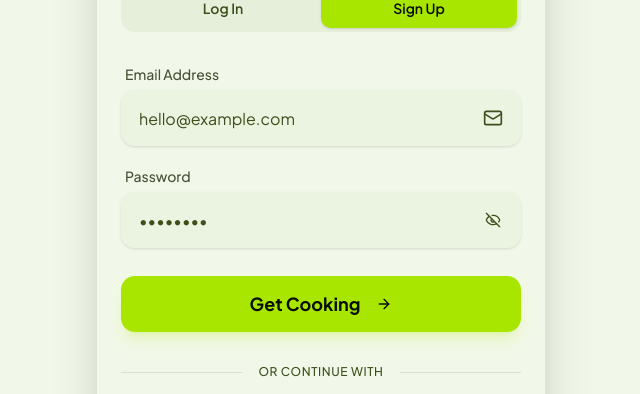
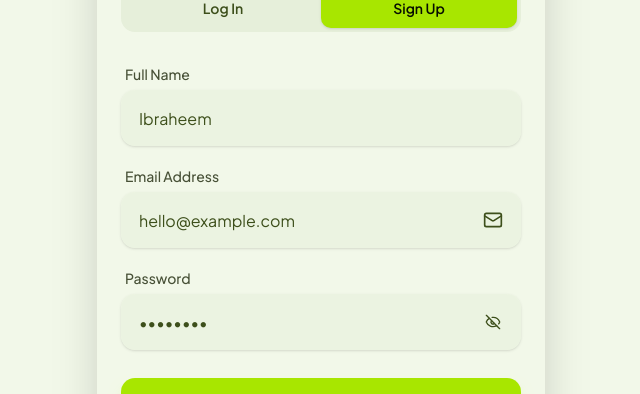
Before and after one commit to davistar21/hatchdev-recipe-finder, a Next.js app: page /signup in a window 1280 px wide. Shown: the part 406-800 px from the top of the page, without its empty margins (319-959 px from the left). Built offline with nearby package versions, Linux system fonts and the light colour scheme; no server answers.

Commit message:
user can log in/sign up and get a JWT stored

```diff
--- a/components/auth/AuthForm.tsx
+++ b/components/auth/AuthForm.tsx
@@ -5,12 +5,40 @@ import Link from "next/link";
 import { Utensils, Mail, EyeOff, ArrowRight } from "lucide-react";
 import { SocialLoginButtons } from "./SocialLoginButtons";
 import { Button } from "@/components/ui/button";
+import { useRouter } from "next/navigation";
+import { useAuthStore } from "@/lib/stores/useAuthStore";
 
 interface AuthFormProps {
   mode: "login" | "signup";
 }
 
 export function AuthForm({ mode }: AuthFormProps) {
+  const router = useRouter();
+
+  const { login, register, isLoading, error, clearError } = useAuthStore();
+
+  const [name, setName] = React.useState("");
+  const [email, setEmail] = React.useState("");
+  const [password, setPassword] = React.useState("");
+
+  const onSubmit = async (e: React.FormEvent<HTMLFormElement>) => {
+    e.preventDefault();
+    clearError();
+
+    try {
+      if (mode === "login") {
+        await login({ email, password });
+      } else {
+        await register({ name, email, password });
+      }
+
+      // After auth, send user into the app (change route if your team uses something else)
+      router.push("/recipes");
+    } catch {
+      // error is already set in the store
+    }
+  };
+
   return (
     <div className="w-full max-w-md bg-background flex flex-col min-h-screen relative shadow-2xl overflow-hidden mx-auto">
       {/* Header Image Section */}
@@ -72,7 +100,26 @@ export function AuthForm({ mode }: AuthFormProps) {
           </div>
 
           {/* Form Inputs */}
-          <form className="flex flex-col gap-5">
+          <form className="flex flex-col gap-5" onSubmit={onSubmit}>
+            {/* Name Field (Signup only) */}
+            {mode === "signup" && (
+              <div className="group/input">
+                <label className="block text-sm font-medium text-foreground/80 mb-1.5 ml-1">
+                  Full Name
+                </label>
+                <div className="flex items-center w-full rounded-xl bg-muted/50 border-2 border-transparent focus-within:border-primary/50 transition-colors shadow-sm overflow-hidden h-14">
+                  <input
+                    type="text"
+                    placeholder="Ibraheem"
+                    value={name}
+                    onChange={(e) => setName(e.target.value)}
+                    className="w-full bg-transparent border-none text-foreground placeholder:text-muted-foreground focus:ring-0 px-4 h-full text-base outline-none"
+                    required
+                  />
+                </div>
+              </div>
+            )}
+
             {/* Email Field */}
             <div className="group/input">
               <label className="block text-sm font-medium text-foreground/80 mb-1.5 ml-1">
@@ -82,7 +129,10 @@ export function AuthForm({ mode }: AuthFormProps) {
                 <input
                   type="email"
                   placeholder="hello@example.com"
+                  value={email}
+                  onChange={(e) => setEmail(e.target.value)}
                   className="w-full bg-transparent border-none text-foreground placeholder:text-muted-foreground focus:ring-0 px-4 h-full text-base outline-none"
+                  required
                 />
                 <div className="pr-4 text-muted-foreground group-focus-within/input:text-primary transition-colors">
                   <Mail className="w-5 h-5" />
@@ -99,7 +149,10 @@ export function AuthForm({ mode }: AuthFormProps) {
                 <input
                   type="password"
                   placeholder="••••••••"
+                  value={password}
+                  onChange={(e) => setPassword(e.target.value)}
                   className="w-full bg-transparent border-none text-foreground placeholder:text-muted-foreground focus:ring-0 px-4 h-full text-base outline-none"
+                  required
                 />
                 <Button
                   type="button"
@@ -124,10 +177,23 @@ export function AuthForm({ mode }: AuthFormProps) {
               </div>
             )}
 
+            {/* Error Message */}
+            {error && (
+              <p className="text-sm font-medium text-red-500 -mt-1">{error}</p>
+            )}
+
             {/* Primary Action Button */}
-            <Button className="w-full bg-primary hover:bg-primary/90 active:scale-[0.98] transition-all h-14 rounded-xl flex items-center justify-center shadow-lg shadow-primary/20 mt-2">
+            <Button
+              type="submit"
+              disabled={isLoading}
+              className="w-full bg-primary hover:bg-primary/90 active:scale-[0.98] transition-all h-14 rounded-xl flex items-center justify-center shadow-lg shadow-primary/20 mt-2"
+            >
               <span className="text-primary-foreground font-bold text-lg">
-                {mode === "login" ? "Log In" : "Get Cooking"}
+                {isLoading
+                  ? "Please wait..."
+                  : mode === "login"
+                  ? "Log In"
+                  : "Get Cooking"}
               </span>
               <ArrowRight className="ml-2 text-primary-foreground font-bold w-5 h-5" />
             </Button>
--- a/lib/stores/useAuthStore.ts
+++ b/lib/stores/useAuthStore.ts
@@ -1,15 +1,23 @@
 import { create } from "zustand";
 import { persist } from "zustand/middleware";
+import api from "@/lib/api/axios";
 
 interface AuthState {
   user: User | null;
   token: string | null;
   isLoading: boolean;
   error: string | null;
-  login: (credentials: { email: string }) => Promise<void>; // Skeleton only
-  register: (data: { name: string; email: string }) => Promise<void>; // Skeleton only
+
+  login: (credentials: { email: string; password: string }) => Promise<void>;
+  register: (data: {
+    name: string;
+    email: string;
+    password: string;
+  }) => Promise<void>;
+
   logout: () => void;
   setUser: (user: User) => void;
+  clearError: () => void;
 }
 
 export const useAuthStore = create<AuthState>()(
@@ -19,13 +27,63 @@ export const useAuthStore = create<AuthState>()(
       token: null,
       isLoading: false,
       error: null,
-      login: async () => {
-        /* To be implemented by Ibraheem */
+
+      clearError: () => set({ error: null }),
+
+      login: async (credentials) => {
+        set({ isLoading: true, error: null });
+
+        try {
+          const res = await api.post<AuthResponse>("/auth/login", credentials);
+          const { token, user } = res.data;
+
+          // Axios interceptor reads token from localStorage("token")
+          if (typeof window !== "undefined") {
+            localStorage.setItem("token", token);
+          }
+
+          set({ token, user, isLoading: false });
+        } catch (err: any) {
+          const message =
+            err?.response?.data?.message ||
+            err?.response?.data?.error ||
+            "Login failed. Please try again.";
+
+          set({ error: message, isLoading: false });
+          throw err;
+        }
       },
-      register: async () => {
-        /* To be implemented by Ibraheem */
+
+      register: async (data) => {
+        set({ isLoading: true, error: null });
+
+        try {
+          const res = await api.post<AuthResponse>("/auth/register", data);
+          const { token, user } = res.data;
+
+          if (typeof window !== "undefined") {
+            localStorage.setItem("token", token);
+          }
+
+          set({ token, user, isLoading: false });
+        } catch (err: any) {
+          const message =
+            err?.response?.data?.message ||
+            err?.response?.data?.error ||
+            "Sign up failed. Please try again.";
+
+          set({ error: message, isLoading: false });
+          throw err;
+        }
       },
-      logout: () => set({ user: null, token: null }),
+
+      logout: () => {
+        if (typeof window !== "undefined") {
+          localStorage.removeItem("token");
+        }
+        set({ user: null, token: null, isLoading: false, error: null });
+      },
+
       setUser: (user) => set({ user }),
     }),
     {
--- a/package.json
+++ b/package.json
@@ -21,7 +21,7 @@
     "framer-motion": "^12.23.26",
     "lucide-react": "^0.561.0",
     "nanoid": "^5.1.6",
-    "next": "15.5.7",
+    "next": "^16.0.10",
     "react": "19.1.0",
     "react-dom": "19.1.0",
     "tailwind-merge": "^3.4.0",
```
Also changed, not shown: tsconfig.json (+19 -5 lines), 1 other file (tests, documents, lock files or other folders).
